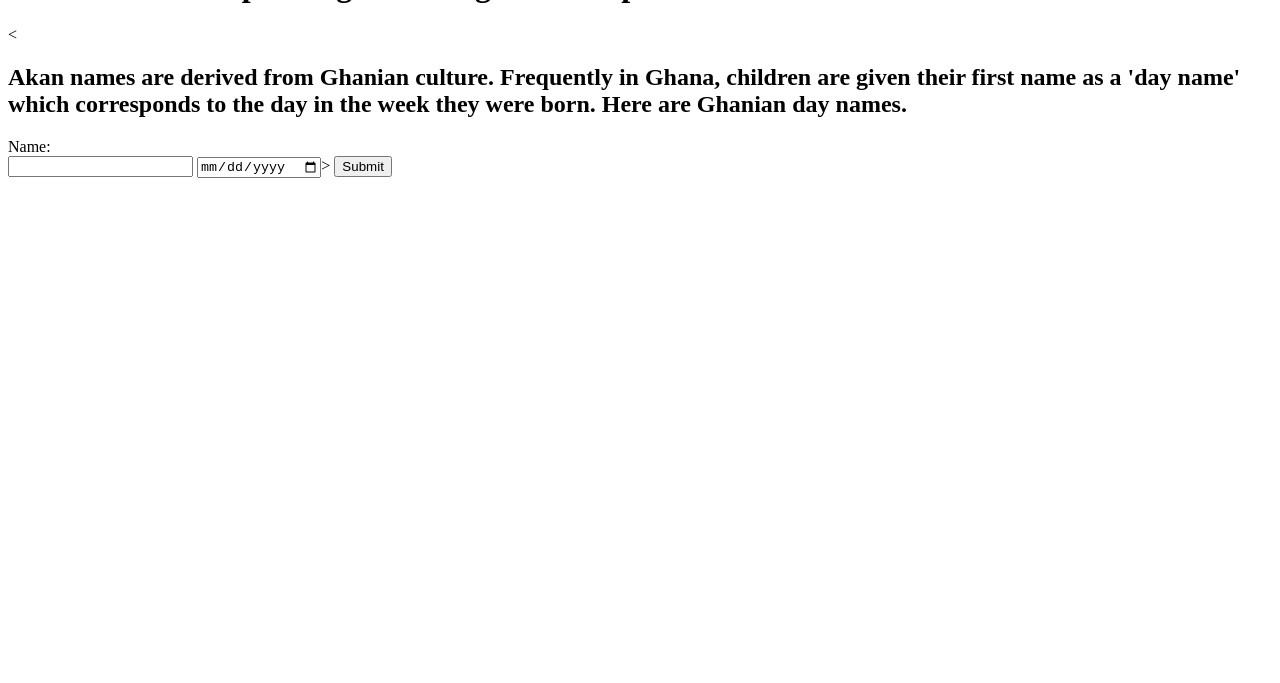
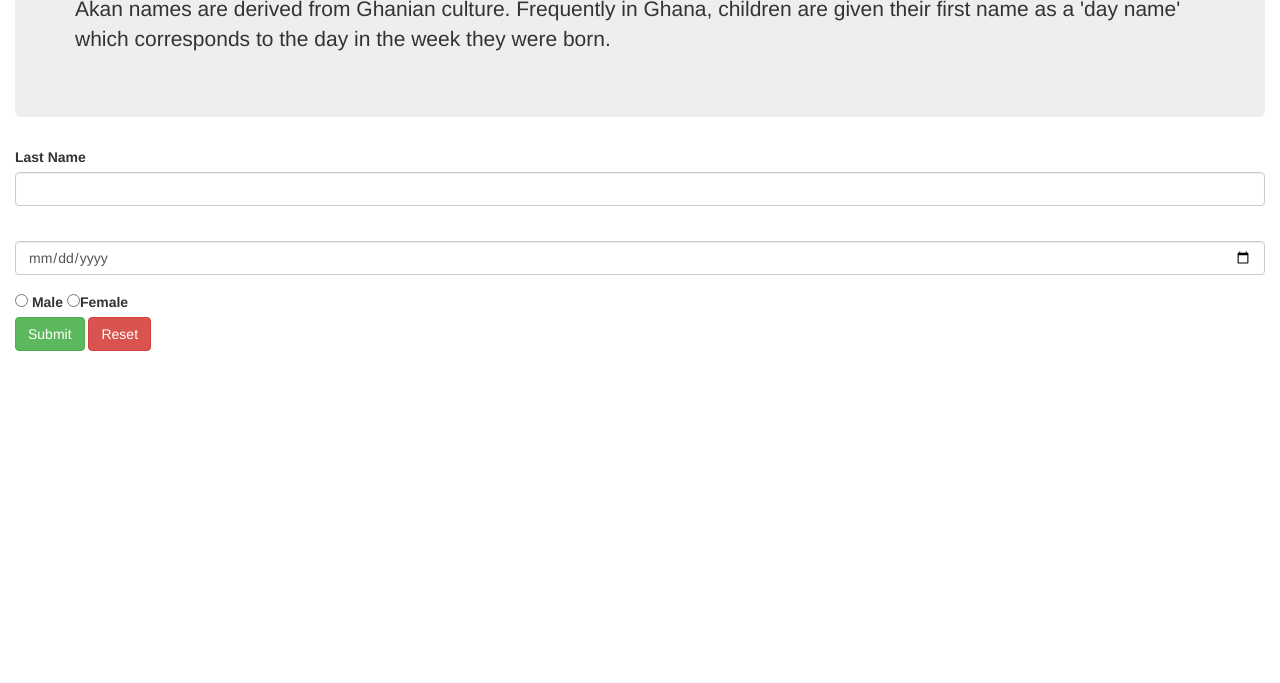
Before and after one commit to billodiallo/Akan-names, a plain HTML site: page index.html in a window 1280 px wide. Shown: the part 117-800 px from the top of the page. Drawn offline with nearby package versions, Linux system fonts and the light colour scheme.

Commit message:
Adding right link of bootstrap

```diff
--- a/index.html
+++ b/index.html
@@ -1,21 +1,44 @@
 <!DOCTYPE html>
 <html lang="en" dir="ltr">
   <head>
-  <link rel="bootstrap" href="js/bootstrap.js">
-  <link rel="stylesheet" href="/Akan-names/css/styles.css">
+
+    <link rel="stylesheet" href="css/styles.css">
+  <link rel="stylesheet" href="css/bootstrap.css">
+  <script src="js/scripts.js"></script>
     <meta charset="utf-8">
     <title>Akanname Web App</title>
   </head>
   <body>
-<<h1> a web application that takes a user's birthday and calculates the day of the week they were born and then depending on their gender outputs their Akan Name. </h1>
-<<h2>Akan names are derived from Ghanian culture. Frequently in Ghana, children are given their first name as a 'day name' which corresponds to the day in the week they were born. Here are Ghanian day names. </h2>
-    <form>
-      Name:<br>
-       <input type="text" name="lastname">
- <input type="date" name="bday" min="2000-01-02">>
-<input type="submit" value="Submit">
-<br>
-</form>
+    <div class="container-fluid">
+  <div class="jumbotron">
+    <h2> A FORM  web for application that takes a user's birthday  </h2>
+    <p>Akan names are derived from Ghanian culture. Frequently in Ghana, children are given their first name as a 'day name' which corresponds to the day in the week they were born.</p>
+  </div>
 
+
+  <div class="form"
+    <form id="contact-form">
+      <div class="form-group">
+        <label for="lsname">Last Name</label>
+        <input id="lsname" type="text" name="lastname" required class="form-control">
+      </div>
+      <div class="form-group">
+        <label for="bday"></label>
+        <input id="bday" type="date" name="bday" class="form-control" required min="2000-01-02" id="date">
+      </div>
+      <div class ="form=-group">
+        <label for="male">
+            <input id="male" type="radio" name="gender" onclick="passGender('M')"> Male
+        </label>
+        <label for="female">
+            <input type="radio" id="female" name="gender" onclick="passGender('F')">Female
+          </label>
+      </div>
+      <div class="form-group">
+          <input type="submit" value="Submit" class="btn btn-success">
+          <input type="reset" name="reset" class="btn btn-danger">
+        </div>
+  </form>
+</div>
   </body>
 </html>
```
